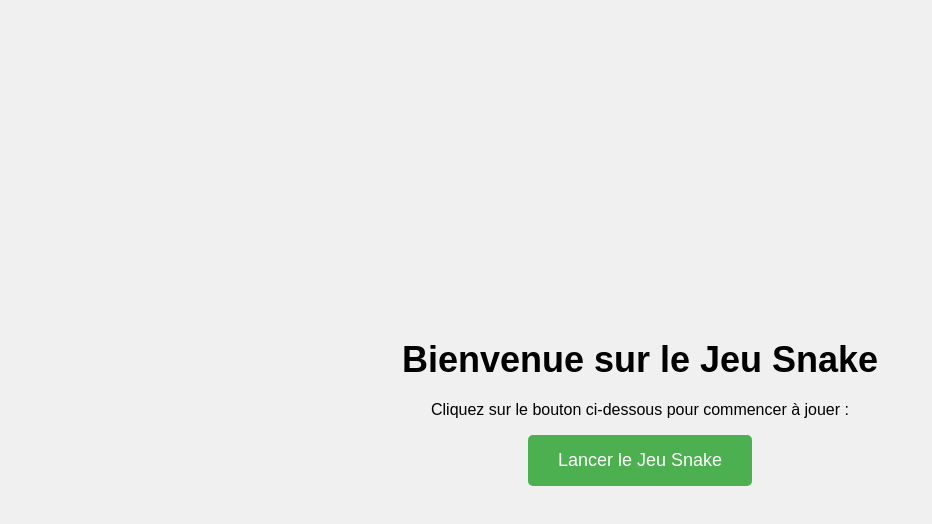
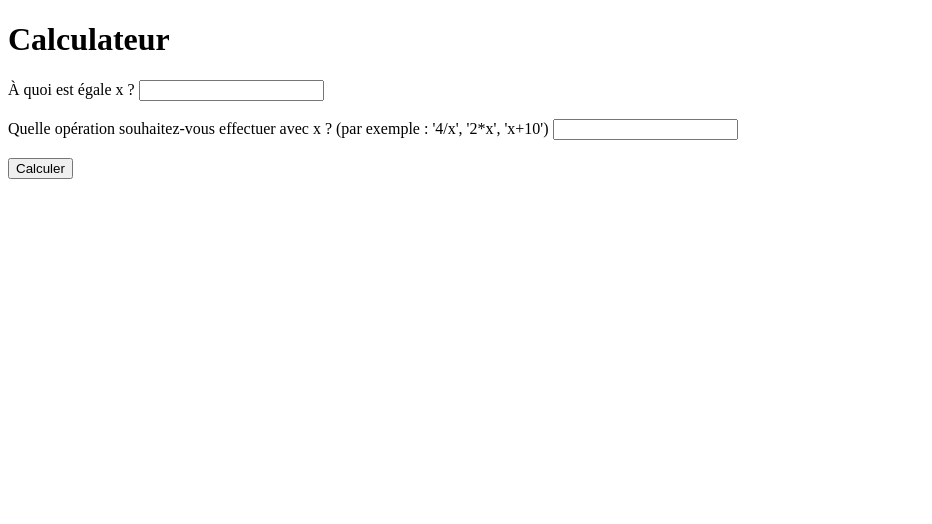
Before and after one commit to cypri12/calculateur-de-fonction, a plain HTML site: page index.html in a window 1280 px wide. Shown: the whole page, without its empty margins (0-932 px from the left). Drawn offline with Linux system fonts and the light colour scheme.

Commit message:
Update index.html

```diff
--- a/index.html
+++ b/index.html
@@ -1,45 +1,38 @@
 <!DOCTYPE html>
-<html lang="fr">
+<html lang="en">
 <head>
     <meta charset="UTF-8">
     <meta name="viewport" content="width=device-width, initial-scale=1.0">
-    <title>Accueil du Jeu Snake</title>
-    <style>
-        body {
-            margin: 0;
-            height: 100vh;
-            display: flex;
-            justify-content: center;
-            align-items: center;
-            background-color: #f0f0f0;
-            font-family: Arial, sans-serif;
-        }
-        .container {
-            text-align: center;
-        }
-        h1 {
-            font-size: 36px;
-            margin-bottom: 20px;
-        }
-        button {
-            padding: 15px 30px;
-            font-size: 18px;
-            background-color: #4CAF50;
-            color: white;
-            border: none;
-            border-radius: 5px;
-            cursor: pointer;
-        }
-        button:hover {
-            background-color: #45a049;
-        }
-    </style>
+    <title>Calculateur</title>
 </head>
 <body>
-    <div class="container">
-        <h1>Bienvenue sur le Jeu Snake</h1>
-        <p>Cliquez sur le bouton ci-dessous pour commencer à jouer :</p>
-        <button onclick="window.location.href='snake.html'">Lancer le Jeu Snake</button>
-    </div>
+    <h1>Calculateur</h1>
+    <label for="x">À quoi est égale x ? </label>
+    <input type="number" id="x" step="any"><br><br>
+
+    <label for="operation">Quelle opération souhaitez-vous effectuer avec x ? (par exemple : '4/x', '2*x', 'x+10')</label>
+    <input type="text" id="operation"><br><br>
+
+    <button onclick="calculate()">Calculer</button>
+
+    <p id="result"></p>
+
+    <script>
+        function calculate() {
+            let x = parseFloat(document.getElementById("x").value);
+            let operation = document.getElementById("operation").value;
+
+            try {
+                let result = eval(operation.replace(/x/g, x)); // Remplace 'x' par la valeur de l'utilisateur
+                document.getElementById("result").innerText = `Le résultat de l'opération ${operation} est : ${result}`;
+            } catch (error) {
+                if (error instanceof SyntaxError) {
+                    document.getElementById("result").innerText = "Erreur : opération non valide.";
+                } else {
+                    document.getElementById("result").innerText = "Erreur inconnue.";
+                }
+            }
+        }
+    </script>
 </body>
 </html>
```
